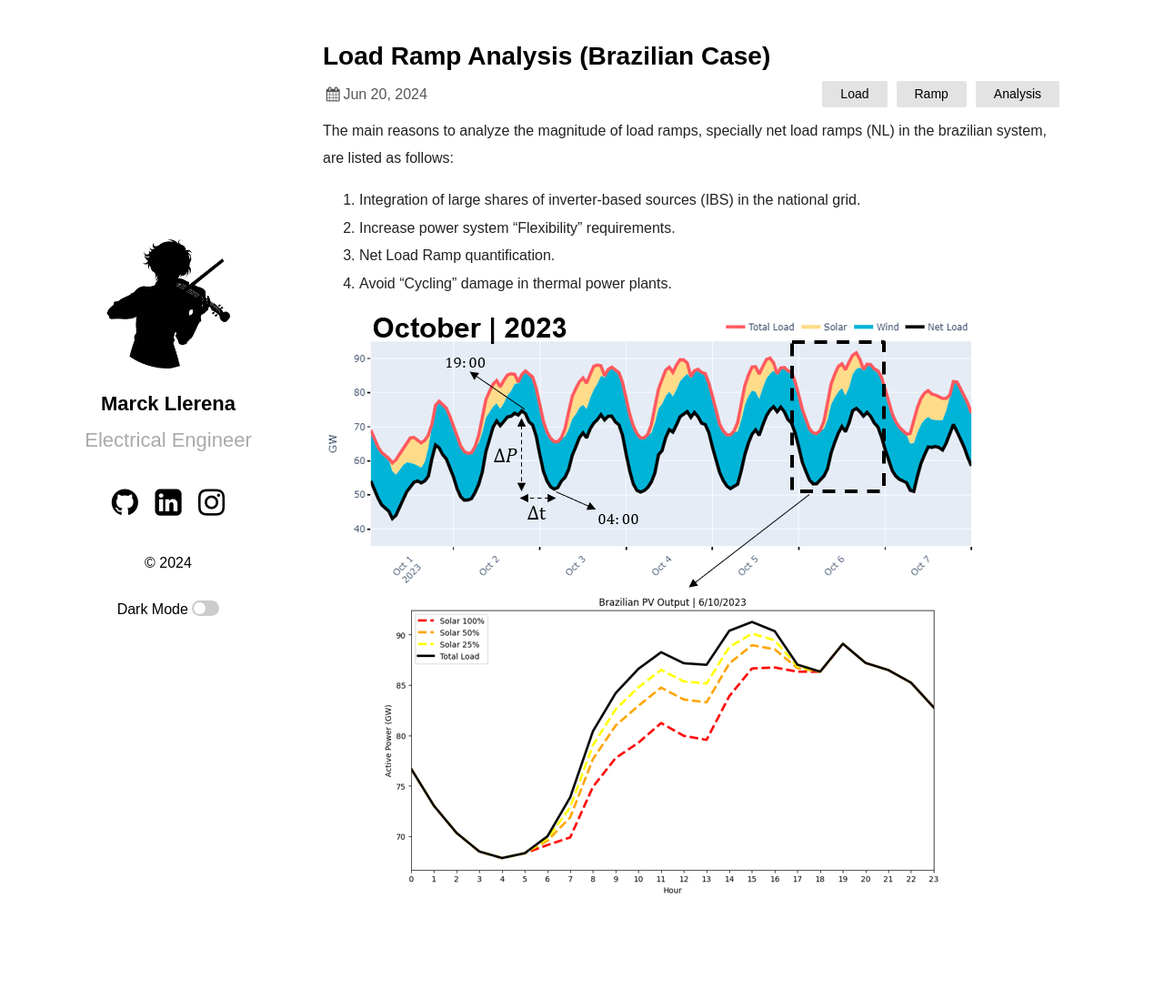
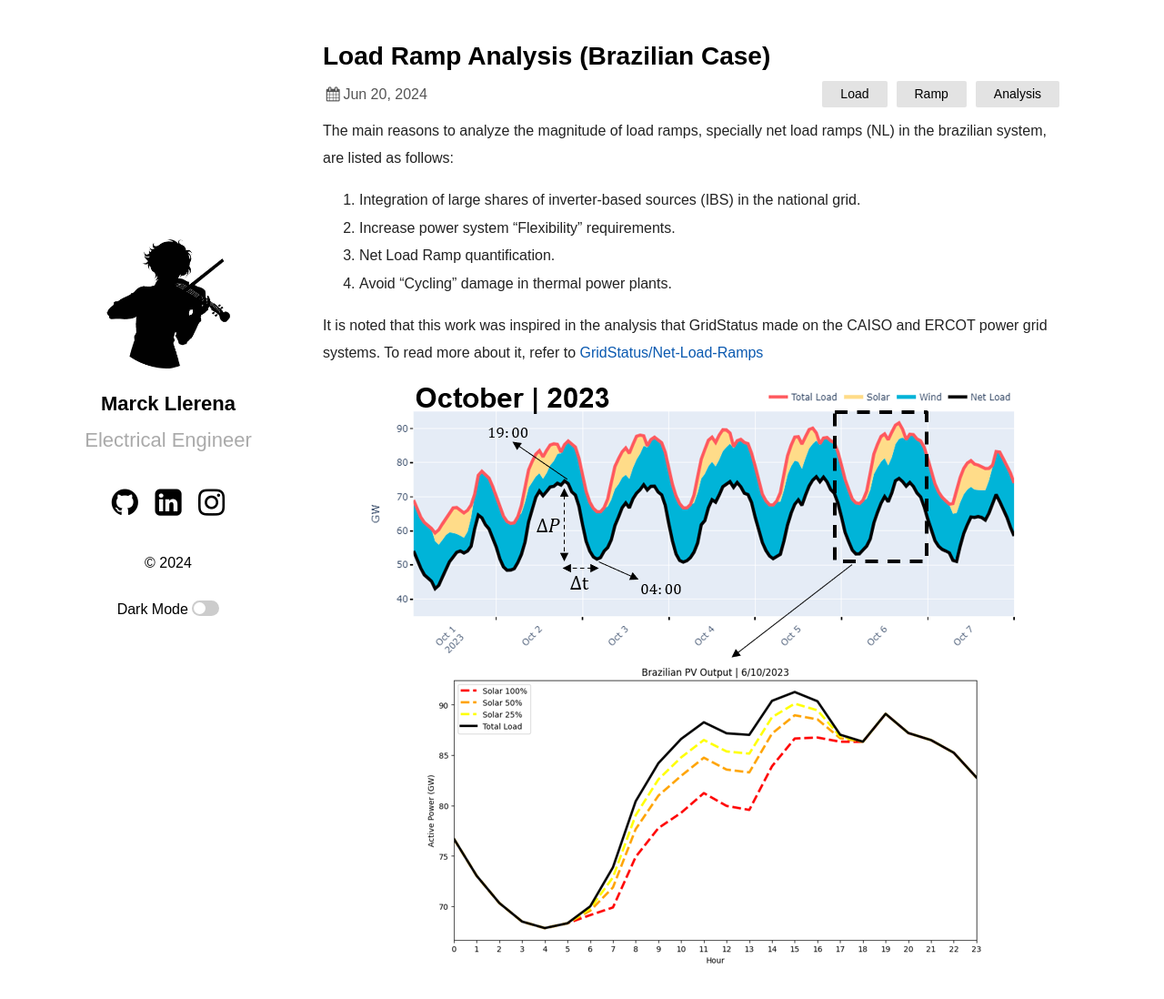
Before and after one commit to marckcode/marckcode.github.io, a Jekyll site: the page built from _posts/2024-06-20-net-load-ramps-brazil.markdown, in a window 1280 px wide and 1118 px high. Shown: the top 1098 px of the window at 91% size. Built offline with Jekyll 4.4.1, drawn with Linux system fonts in a browser that asks for light colours; some web fonts are replaced.

Commit message:
add text

```diff
--- a/_posts/2024-06-20-net-load-ramps-brazil.markdown
+++ b/_posts/2024-06-20-net-load-ramps-brazil.markdown
@@ -14,4 +14,7 @@ The main reasons to analyze the magnitude of load ramps, specially net load ramp
     <li>Avoid “Cycling” damage in thermal power plants.</li>
 </ol>
 
-<img src="/assets/load_evolve.png">
+It is noted that this work was inspired in the analysis that GridStatus made on the CAISO and ERCOT power grid systems.
+To read more about it, refer to <a href="https://blog.gridstatus.io/net-load-ramps/">GridStatus/Net-Load-Ramps</a>
+
+<center><img src="/assets/load_evolve.png"></center>
```
